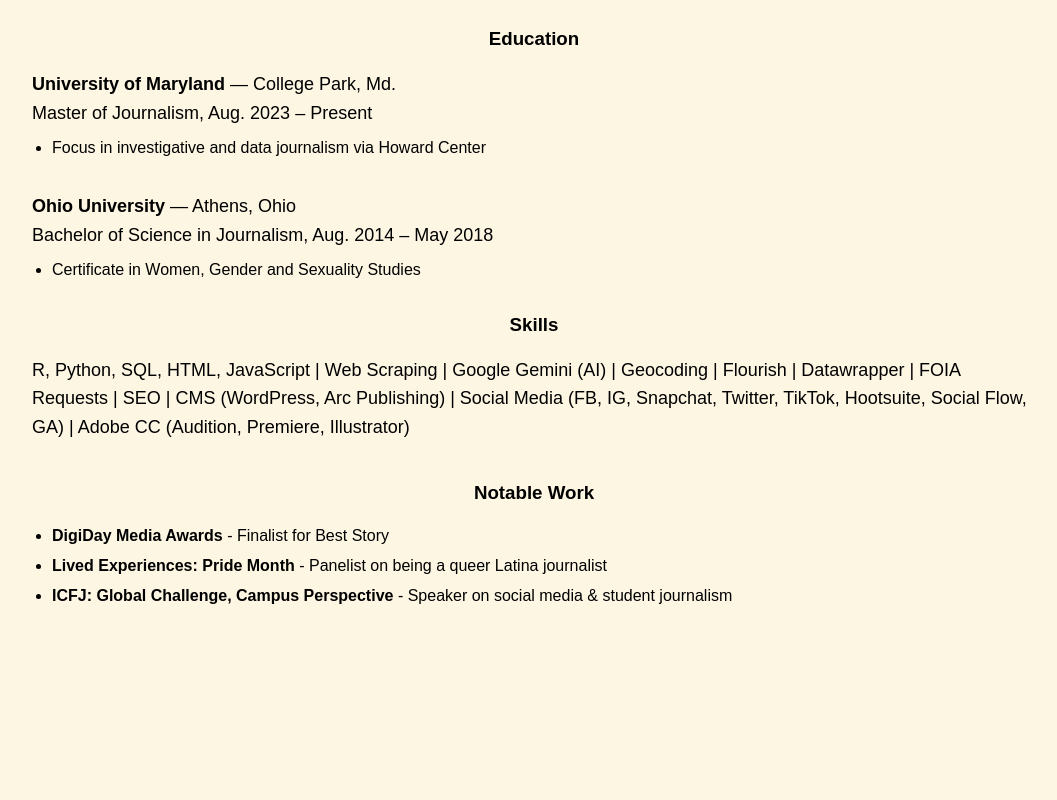
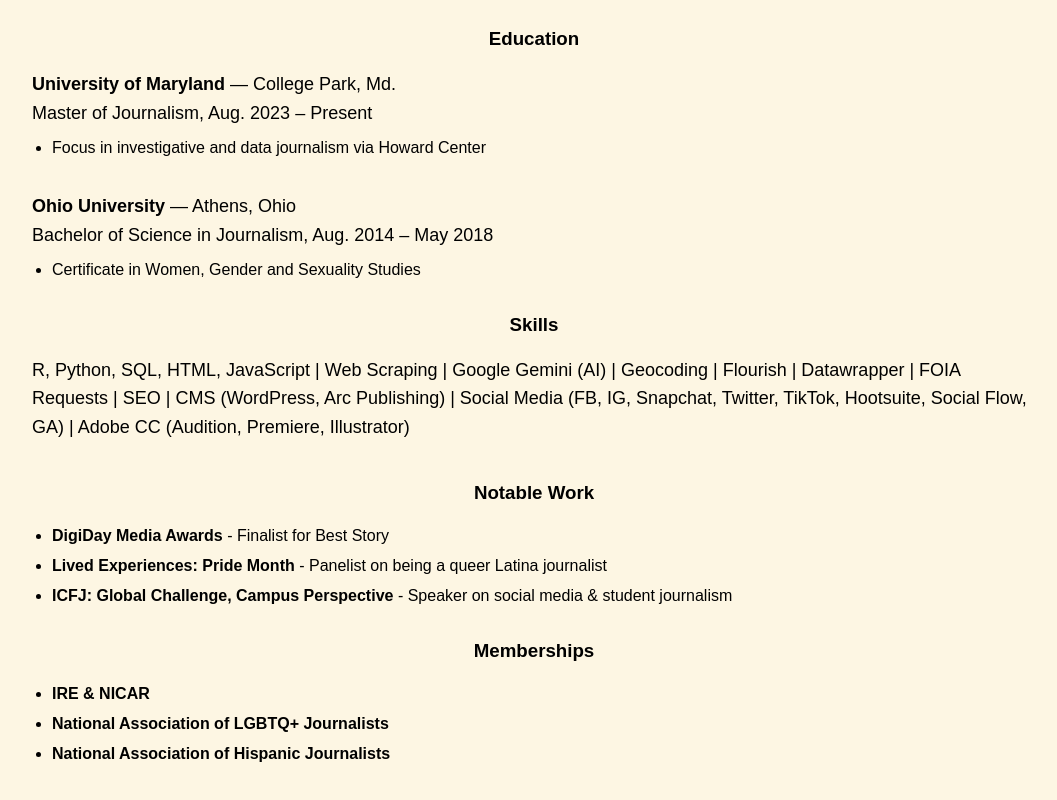
Before and after one commit to anavarr3/anavarr3.github.io, a plain HTML site: page resume/index.html in a window 1280 px wide. Shown: the part 1528-2328 px from the top of the page, without its empty margins (96-1153 px from the left). Before the commit the page ends 2208 px from the top, so only its background shows below. Drawn offline with Linux system fonts and the light colour scheme; files whose address does not match are found by name.

Commit message:
memberships

```diff
--- a/resume/index.html
+++ b/resume/index.html
@@ -169,6 +169,14 @@
                 </ul>
             </section>
 
+            <section class="centered">
+              <h3>Memberships</h3>
+              <ul>
+                <li><strong>IRE & NICAR</strong></li>
+                <li><strong>National Association of LGBTQ+ Journalists</strong></li>
+                <li><strong>National Association of Hispanic Journalists</strong></li>
+              </ul>
+
         </div>
     </main>
 
```
